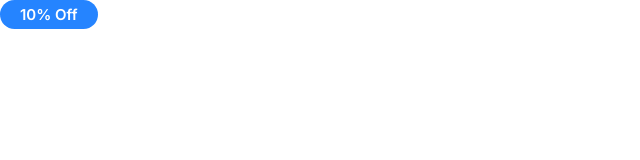
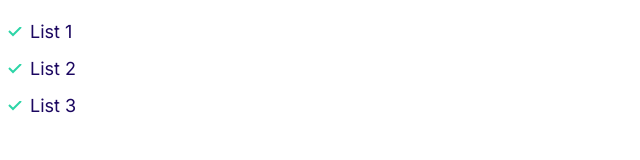
Before and after one commit to pankotskyi/artemify, a plain HTML site: page index.html in a window 1280 px wide. Shown: the whole page, without its empty margins (0-640 px from the left). Drawn offline with Linux system fonts and the light colour scheme.

Commit message:
Defined styles for lists

```diff
--- a/css/styles.css
+++ b/css/styles.css
@@ -116,3 +116,32 @@ a {
     font-size: 1.2rem;
   }
 }
+
+/* Lists */
+
+.list {
+  list-style: none;
+  padding-left: 0;
+  color: var(--color-heading);
+}
+
+.list--inline .list__item {
+  display: inline-block;
+  margin-right: 7rem;
+}
+
+.list--tick {
+  list-style-image: url(/images/tick.svg);
+  padding-left: 3rem;
+}
+
+.list--tick .list__item {
+  padding-left: 0.5rem;
+  margin-bottom: 1rem;
+}
+
+@media screen and (min-width: 1024px) {
+  .list--tick .list__item {
+    padding-left: 0;
+  }
+}
--- a/index.html
+++ b/index.html
@@ -15,6 +15,10 @@
     <link rel="stylesheet" href="css/styles.css" />
   </head>
   <body>
-    <span class="badge badge--primary">10% Off</span>
+    <ul class="list list--tick">
+      <li class="list__item">List 1</li>
+      <li class="list__item">List 2</li>
+      <li class="list__item">List 3</li>
+    </ul>
   </body>
 </html>
```
Also changed, not shown: components/lists.html (added, +7 -0 lines), images/tick.svg (added).
